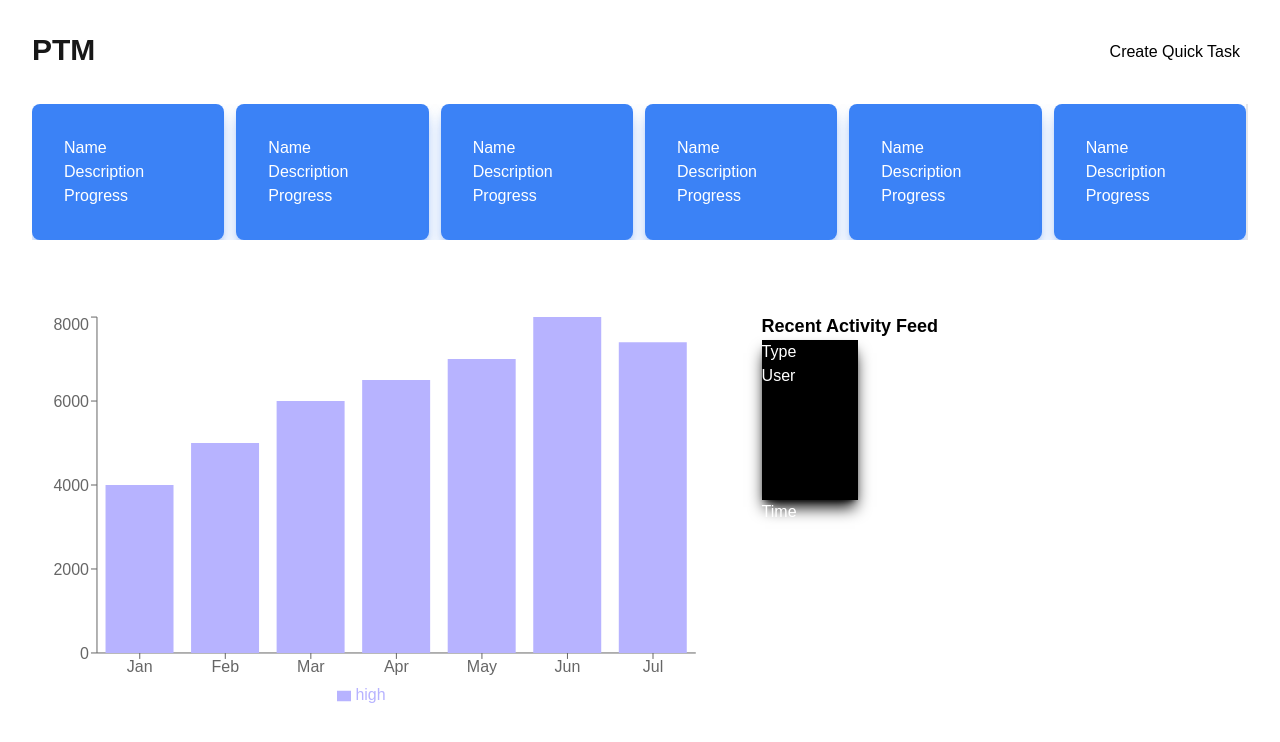
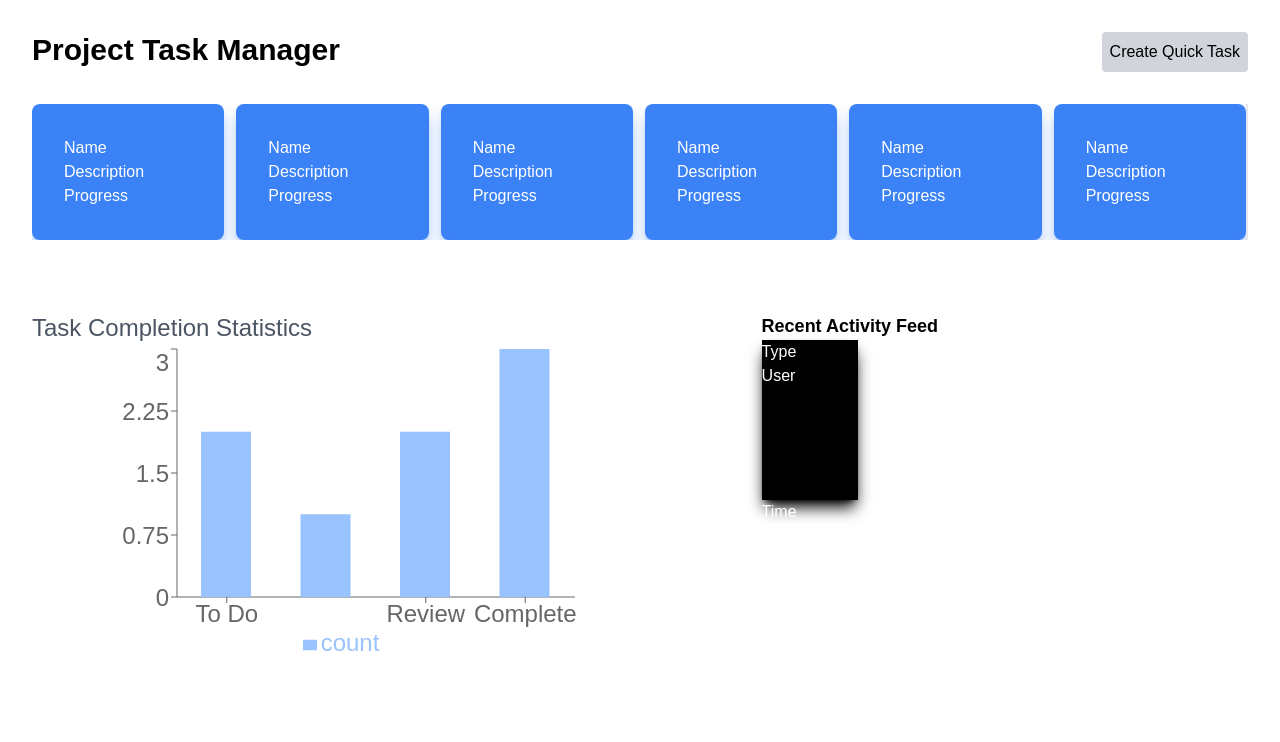
Before and after one commit to sony-tom/project_task_manager_app, a Next.js app: page /dashboard in a window 1280 px wide. Shown: the top 742 px of the page. Built offline with nearby package versions, Linux system fonts and the light colour scheme.

Commit message:
barchart styling updated

```diff
--- a/src/app/components/barChart.tsx
+++ b/src/app/components/barChart.tsx
@@ -11,51 +11,33 @@ import {
 const BarChartStatistic = () => {
   const data = [
     {
-      name: "Jan",
-      high: 4000,
-      low: 2400,
+      name: "To Do",
+      count: 2,
+
     },
     {
-      name: "Feb",
-      high: 5000,
-      low: 1500,
+      name: "In Progress",
+      count: 1,
     },
     {
-      name: "Mar",
-      high: 6000,
-      low: 3000,
+      name: "Review",
+      count: 2,
     },
     {
-      name: "Apr",
-      high: 6500,
-      low: 4500,
-    },
-    {
-      name: "May",
-      high: 7000,
-      low: 2200,
-    },
-    {
-      name: "Jun",
-      high: 8000,
-      low: 3500,
-    },
-    {
-      name: "Jul",
-      high: 7400,
-      low: 5500,
-    },
+      name: "Complete",
+      count: 3
+    }
+
   ];
 
   return (
-    <ResponsiveContainer width="100%" height="100%">
-      <BarChart width={730} height={250} data={data}>
+    <ResponsiveContainer  width="70%" height="80%" className="ml-20">
+      <BarChart width={50} height={80} data={data}>
         <XAxis dataKey="name" />
         <YAxis />
         <Tooltip />
         <Legend />
-        <Bar dataKey="high" fill="#b7b3ff" />
-        {/* <Bar dataKey="low" fill="#FA8072" /> */}
+        <Bar dataKey="count" fill="#99C3FF" barSize={50} />
       </BarChart>
     </ResponsiveContainer>
   );
--- a/src/app/components/header.tsx
+++ b/src/app/components/header.tsx
@@ -4,11 +4,11 @@ export default function Header() {
   return (
     <div className=" flex w-full justify-between	">
       <div>
-        <Link href="/dashboard" className="font-bold text-3xl">
-          PTM
+        <Link href="/dashboard" className="font-bold text-3xl text-black">
+          Project Task Manager
         </Link>
       </div>
-      <div className="bg-white p-2 text-black rounded">
+      <div className="bg-gray-300 p-2 text-black rounded">
         <button>Create Quick Task</button>
       </div>
     </div>
--- a/src/app/dashboard/page.jsx
+++ b/src/app/dashboard/page.jsx
@@ -11,7 +11,7 @@ export default function Page() {
       </div>
       <div className="graph-div flex mt-10">
         <div className="w-3/5">
-          <div className="w-11/12 h-[400px] rounded">
+          <div className="w-11/12 h-[400px] rounded text-gray-600 md:text-2xl">   Task Completion Statistics
             <BarChartStatistic />
           </div>
         </div>
```
